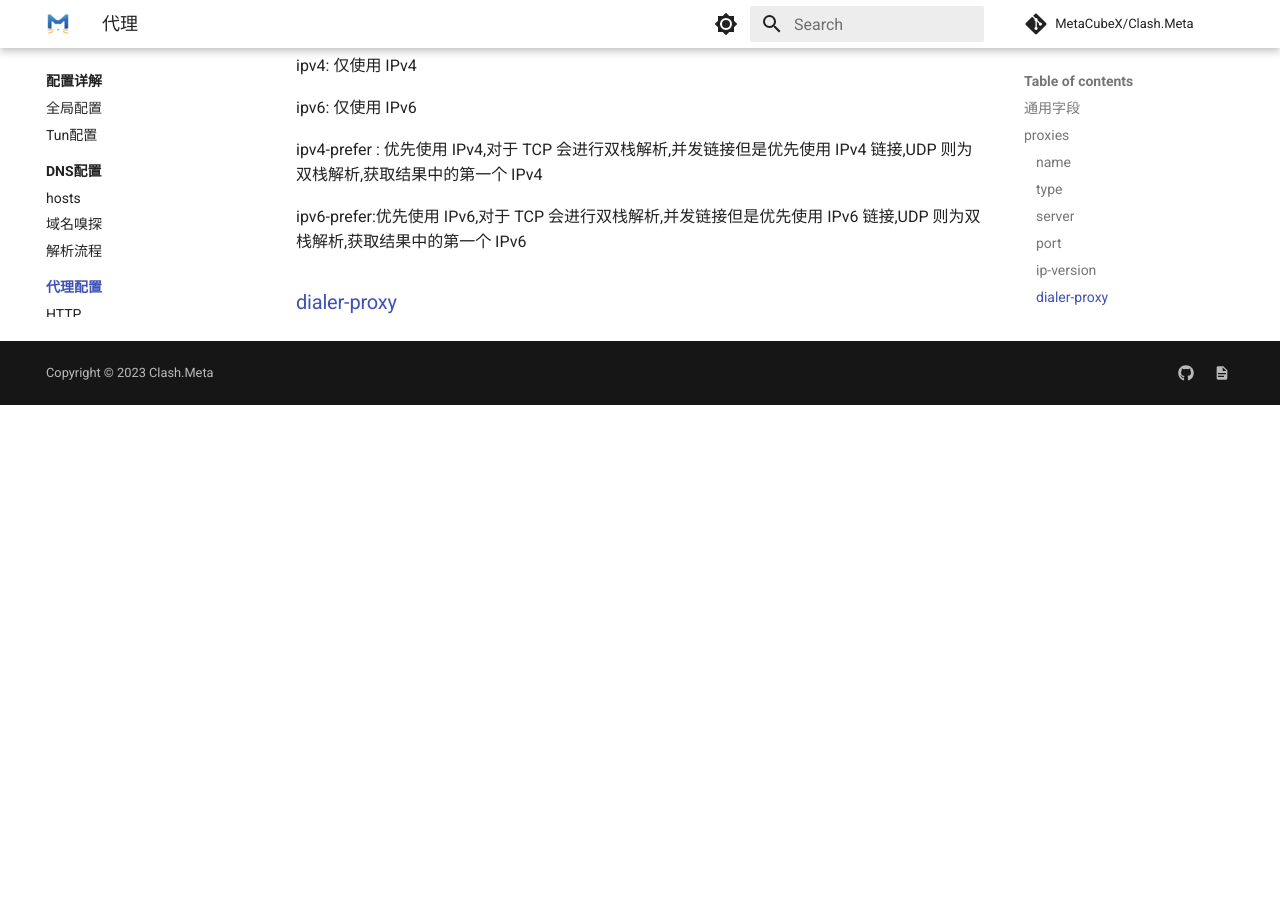
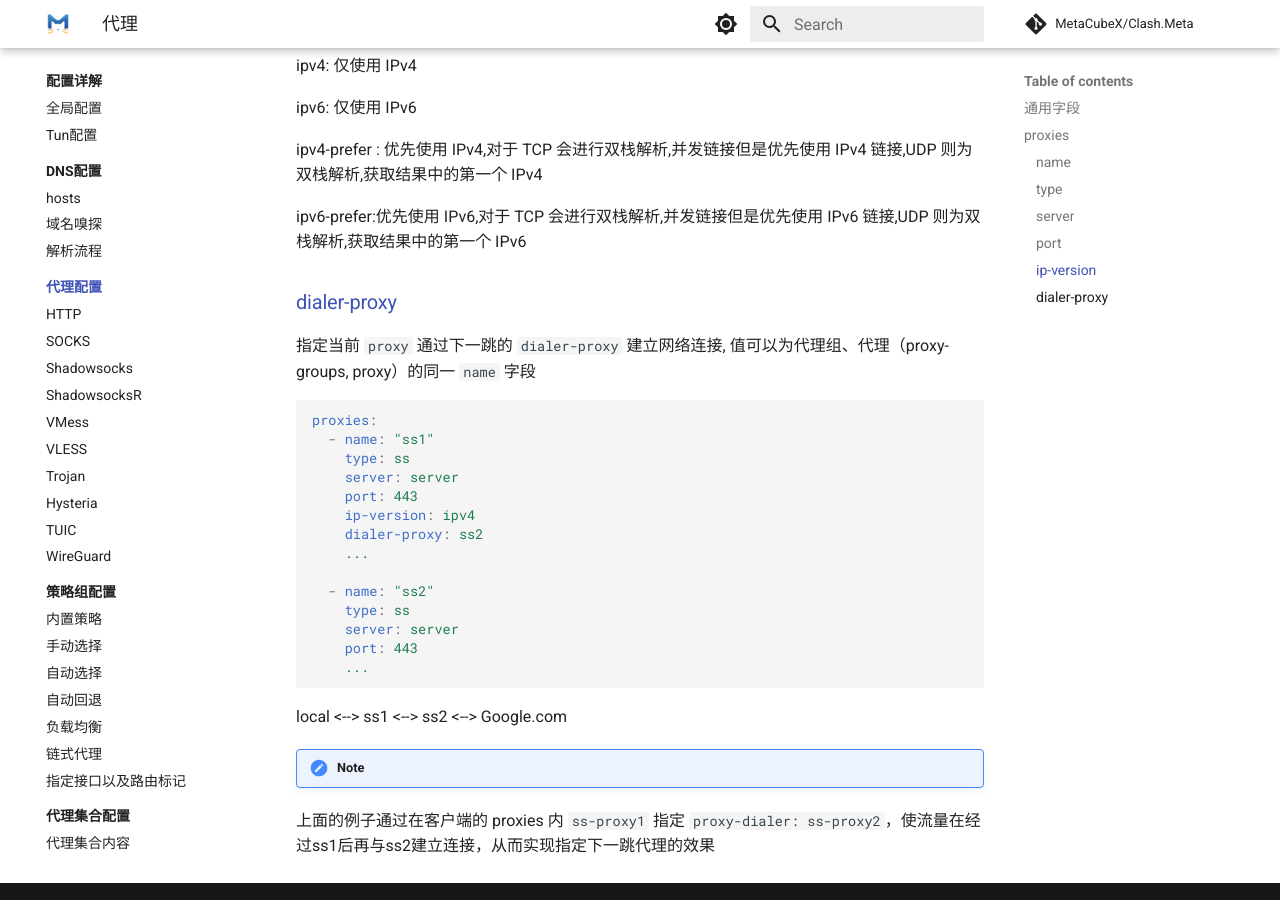
Before and after one commit to MetaCubeX/Meta-Docs, an MkDocs documentation site: the page built from docs/config/proxies/index.md, in a window 1280 px wide and 900 px high, scrolled down 1075 px. Built offline with MkDocs 1.6.1 and Material for MkDocs 9.7.7, drawn with Linux system fonts in a browser that asks for light colours; comment, search, counter and statistics services are not loaded; before the commit the page ends 1480 px from its top, so only the background shows below that.

Commit message:
Update index.md

````diff
--- a/docs/config/proxies/index.md
+++ b/docs/config/proxies/index.md
@@ -45,3 +45,27 @@ ipv4-prefer : 优先使用 IPv4,对于 TCP 会进行双栈解析,并发链接但
 ipv6-prefer:优先使用 IPv6,对于 TCP 会进行双栈解析,并发链接但是优先使用 IPv6 链接,UDP 则为双栈解析,获取结果中的第一个 IPv6
 
 ### dialer-proxy
+
+指定当前 `proxy` 通过下一跳的 `dialer-proxy` 建立网络连接, 值可以为代理组、代理（proxy-groups, proxy）的同一 `name` 字段
+
+```yaml
+proxies:
+  - name: "ss1"
+    type: ss
+    server: server
+    port: 443
+    ip-version: ipv4
+    dialer-proxy: ss2
+    ...
+
+  - name: "ss2"
+    type: ss
+    server: server
+    port: 443
+    ...
+
+```
+
+local <--> ss1 <--> ss2 <--> Google.com
+!!! Note
+  上面的例子通过在客户端的 proxies 内 `ss-proxy1` 指定 `proxy-dialer: ss-proxy2`，使流量在经过ss1后再与ss2建立连接，从而实现指定下一跳代理的效果
````
